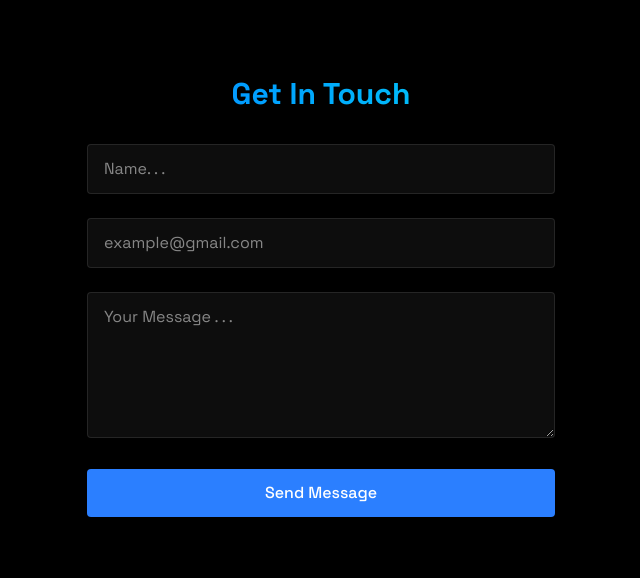
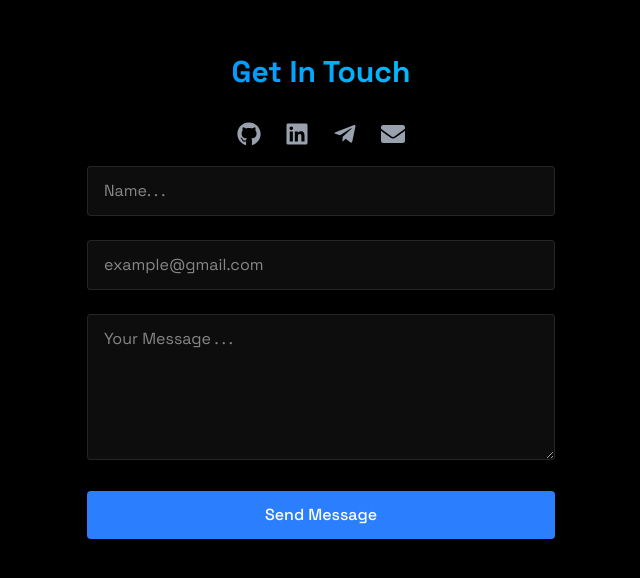
Before and after one commit to ebisatesfaye/eng.-ebisa-tesfaye, a React (Vite) app: page / in a window 1280 px wide. Shown: the part 3296-3874 px from the top of the page, without its empty margins (319-959 px from the left). Built offline with nearby package versions, Linux system fonts and the light colour scheme.

Commit message:
social media links added

```diff
--- a/package.json
+++ b/package.json
@@ -17,6 +17,7 @@
     "@tailwindcss/vite": "^4.1.16",
     "react": "^19.1.1",
     "react-dom": "^19.1.1",
+    "react-icons": "^5.5.0",
     "tailwindcss": "^4.1.16"
   },
   "devDependencies": {
--- a/src/components/sections/Contact.jsx
+++ b/src/components/sections/Contact.jsx
@@ -1,5 +1,6 @@
 import { useState } from "react";
 import { RevealOnScroll } from "../RevealOnScroll";
+import { FaGithub, FaLinkedin, FaTelegramPlane, FaEnvelope } from "react-icons/fa";
 import emailjs from "@emailjs/browser";
 export const Contact = () => {
 
@@ -26,6 +27,49 @@ export const Contact = () => {
                     <h2 className="text-3xl font-bold mb-8 bg-gradient-to-r from-blue-500 to-cyan-400 bg-clip-text text-transparent text-center">
                         Get In Touch
                     </h2>
+                    {/* Social Links */}
+                    <div className="flex justify-center gap-6 mt-8 mb-5">
+
+                        {/* GitHub */}
+                        <a
+                            href="https://github.com/ebisatesfaye"
+                            target="_blank"
+                            rel="noopener noreferrer"
+                            className="text-gray-400 hover:text-blue-400 transition text-2xl hover:scale-110 hover:drop-shadow-[0_0_8px_rgba(59,130,246,0.8)]"
+                        >
+                            <FaGithub />
+                        </a>
+
+                        {/* LinkedIn */}
+                        <a
+                            href="https://linkedin.com/in/ebisa-tesfaye-0b8238319"
+                            target="_blank"
+                            rel="noopener noreferrer"
+                            className="text-gray-400 hover:text-blue-500 transition text-2xl hover:scale-110"
+                        >
+                            <FaLinkedin />
+                        </a>
+
+                        {/* Telegram */}
+                        <a
+                            href="https://t.me/@ebisan1st"
+                            target="_blank"
+                            rel="noopener noreferrer"
+                            className="text-gray-400 hover:text-cyan-400 transition text-2xl hover:scale-110"
+                        >
+                            <FaTelegramPlane />
+                        </a>
+
+                        {/* Email */}
+                        <a
+                            href="mailto:ebisatesfaye30@gmail.com"
+                            className="text-gray-400 hover:text-red-400 transition text-2xl hover:scale-110"
+
+                        >
+                            <FaEnvelope />
+                        </a>
+
+                    </div>
                     <form className="space-y-6" onSubmit={handleSubmit}>
                         <div className="relative">
                             <input
@@ -71,6 +115,9 @@ export const Contact = () => {
                             Send Message
                         </button>
                     </form>
+
+
+
                 </div>
             </RevealOnScroll>
         </section>
```
Also changed, not shown: 1 other file (tests, documents, lock files or other folders).
